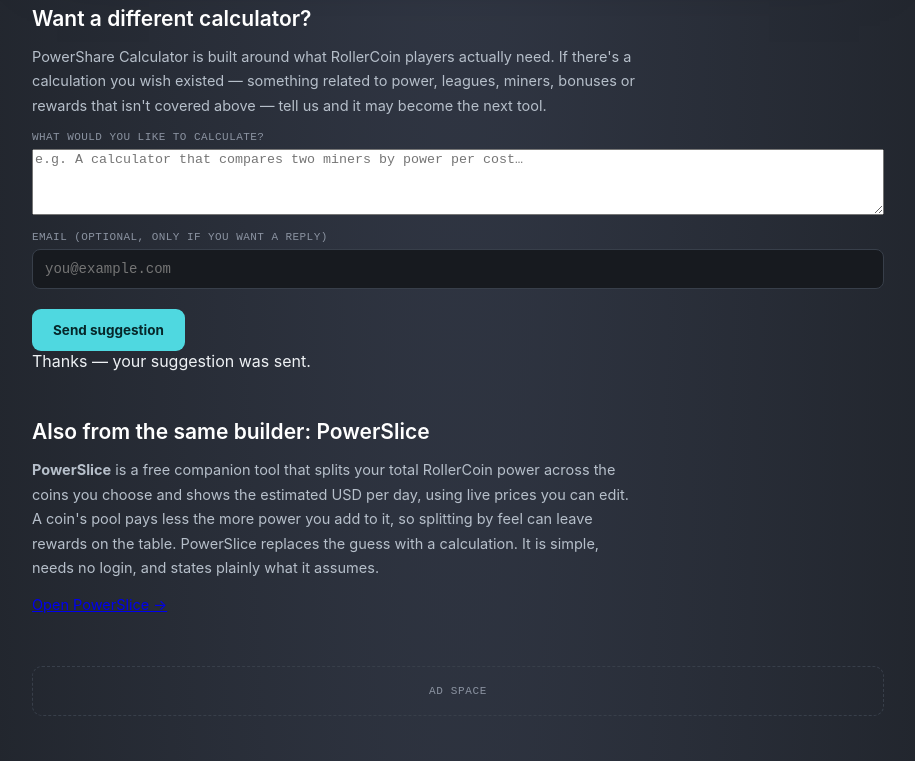
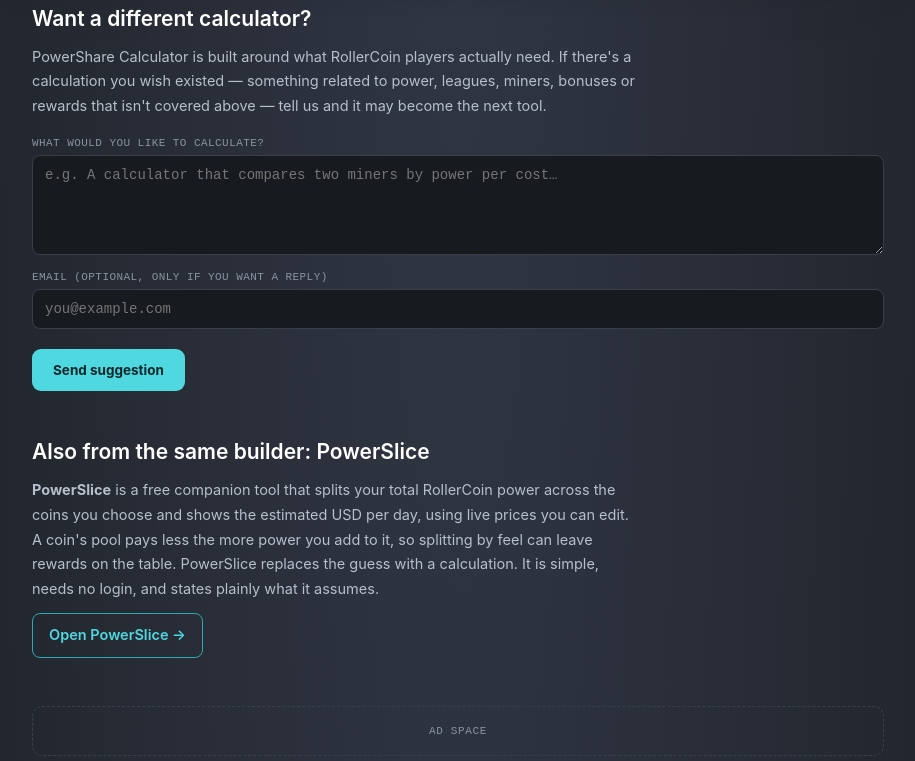
Before and after one commit to Naveen-ns0/powershare, a plain HTML site: page index.html in a window 1280 px wide. Shown: the part 960-1721 px from the top of the page, without its empty margins (182-1097 px from the left). Drawn offline with Linux system fonts and the light colour scheme.

Commit message:
Add styles for calculator and sister site links
Added styles for calculator request section and sister site link.

```diff
--- a/style.css
+++ b/style.css
@@ -490,3 +490,40 @@
   @media (prefers-reduced-motion: reduce) {
     * { transition: none !important; animation: none !important; }
   }
+
+  /* Calculator request section */
+  textarea {
+    background: var(--graphite-deep);
+    border: 1px solid var(--panel-line);
+    border-radius: 8px;
+    color: var(--text-bright);
+    font-family: var(--mono);
+    font-size: 14px;
+    padding: 10px 12px;
+    width: 100%;
+    line-height: 1.4;
+    box-sizing: border-box;
+    resize: vertical;
+  }
+  textarea:focus { outline: 2px solid var(--cyan); outline-offset: 1px; }
+  .request-section .form-grid { margin-top: 18px; }
+  .success-msg {
+    color: var(--cyan);
+    font-family: var(--mono);
+    font-size: 12.5px;
+    margin-top: 10px;
+    display: none;
+  }
+
+  /* Sister site cross-link */
+  .sister-link {
+    display: inline-block;
+    padding: 9px 16px;
+    border: 1px solid var(--cyan-deep);
+    border-radius: 8px;
+    color: var(--cyan);
+    font-weight: 600;
+    text-decoration: none;
+  }
+  .sister-link:hover, .sister-link:focus { background: var(--cyan); color: var(--graphite-deep); outline: none; }
+  footer.site-footer a { color: var(--cyan); }
```
